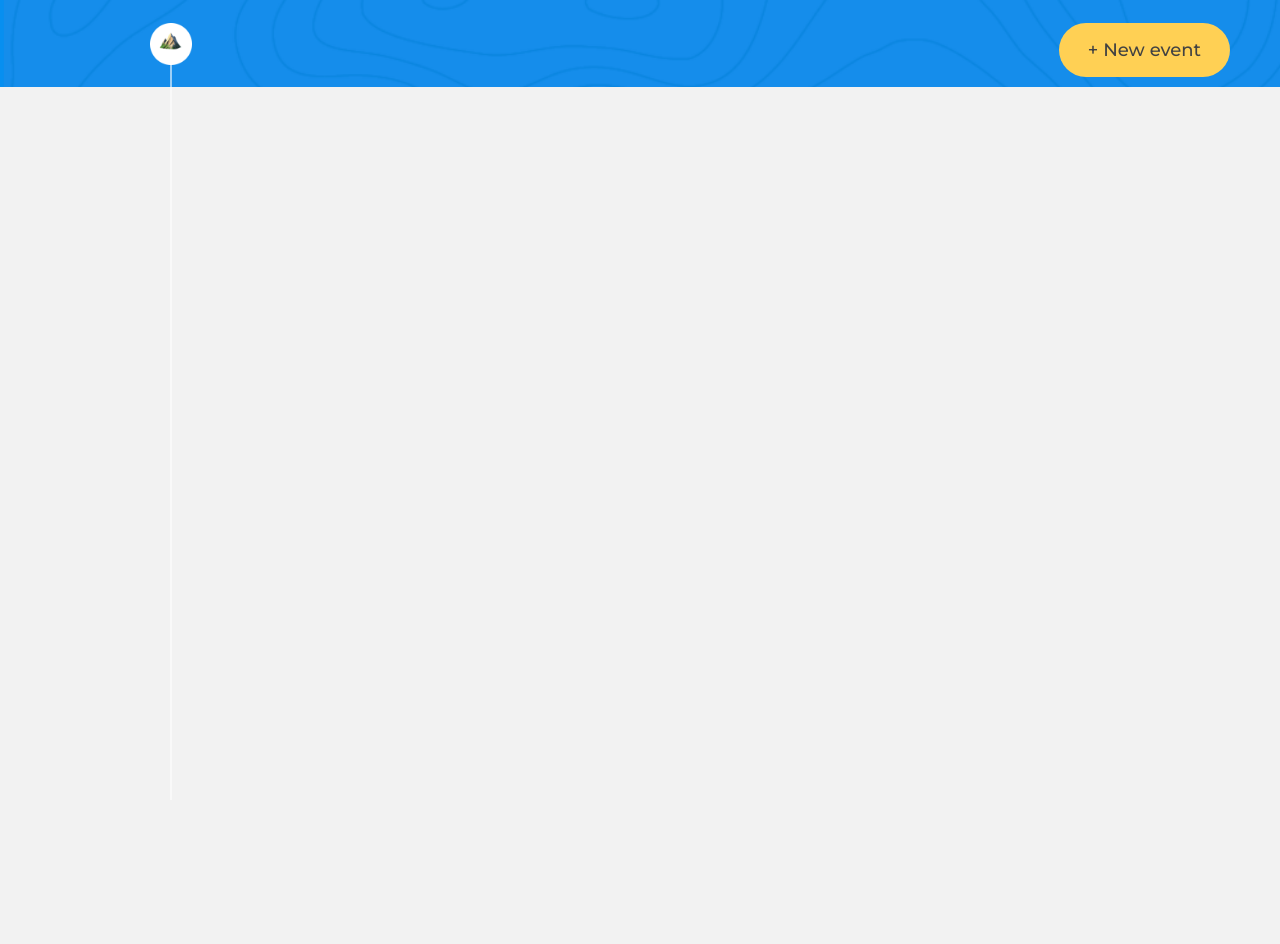
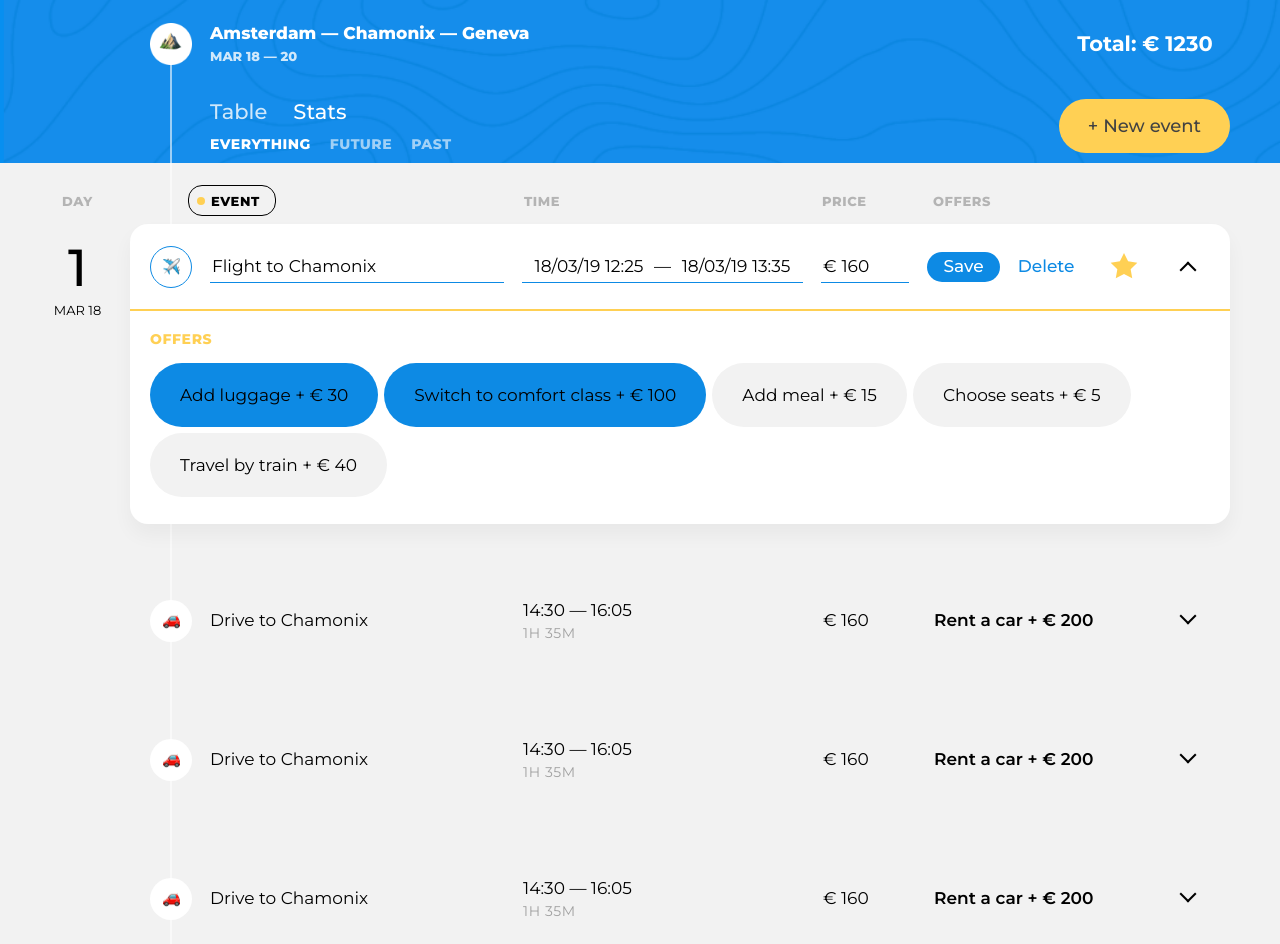
Before and after one commit to Valeriaartemchenko/230764-big-trip-11, a website: page public/index.html in a window 1280 px wide. Before the commit the page ends 800 px from the top, so only its background shows below. Drawn offline with Linux system fonts and the light colour scheme.

Commit message:
Добавлена отрисовка компонентов

```diff
--- a/public/index.html
+++ b/public/index.html
@@ -41,5 +41,6 @@
           </section>
       </div>
     </main>
+    <script type="text/javascript" src="../src/main.js"></script>
   </body>
 </html>
--- a/src/main.js
+++ b/src/main.js
@@ -0,0 +1,351 @@
+'use strict';
+const TRIP_ITEMS_COUNT = 3;
+
+const createTripInformationTemplate = () => {
+  return(
+    `<section class="trip-main__trip-info  trip-info">
+      <div class="trip-info__main">
+        <h1 class="trip-info__title">Amsterdam &mdash; Chamonix &mdash; Geneva</h1>
+
+          <p class="trip-info__dates">Mar 18&nbsp;&mdash;&nbsp;20</p>
+      </div>
+    </section>`
+  );
+};
+
+const createTripCostTemplate = () => {
+  return(
+    `<p class="trip-info__cost">
+      Total: &euro;&nbsp;<span class="trip-info__cost-value">1230</span>
+    </p>`
+  )
+}
+
+const createMenuTemplate = () => {
+  return(
+    `<nav class="trip-controls__trip-tabs  trip-tabs">
+      <a class="trip-tabs__btn" href="#">Table</a>
+      <a class="trip-tabs__btn  trip-tabs__btn--active" href="#">Stats</a>
+    </nav>`
+  );
+};
+
+const createFiltersTemplate = () => {
+  return(
+    `<form class="trip-filters" action="#" method="get">
+      <div class="trip-filters__filter">
+        <input id="filter-everything" class="trip-filters__filter-input  visually-hidden" type="radio" name="trip-filter" value="everything" checked>
+        <label class="trip-filters__filter-label" for="filter-everything">Everything</label>
+      </div>
+
+      <div class="trip-filters__filter">
+        <input id="filter-future" class="trip-filters__filter-input  visually-hidden" type="radio" name="trip-filter" value="future">
+        <label class="trip-filters__filter-label" for="filter-future">Future</label>
+      </div>
+
+      <div class="trip-filters__filter">
+        <input id="filter-past" class="trip-filters__filter-input  visually-hidden" type="radio" name="trip-filter" value="past">
+        <label class="trip-filters__filter-label" for="filter-past">Past</label>
+      </div>
+
+      <button class="visually-hidden" type="submit">Accept filter</button>
+    </form>`
+  );
+};
+
+const createTripSortTemplate = () => {
+  return(
+    `<form class="trip-events__trip-sort  trip-sort" action="#" method="get">
+      <span class="trip-sort__item  trip-sort__item--day">Day</span>
+
+      <div class="trip-sort__item  trip-sort__item--event">
+        <input id="sort-event" class="trip-sort__input  visually-hidden" type="radio" name="trip-sort" value="sort-event" checked>
+        <label class="trip-sort__btn" for="sort-event">Event</label>
+      </div>
+
+      <div class="trip-sort__item  trip-sort__item--time">
+        <input id="sort-time" class="trip-sort__input  visually-hidden" type="radio" name="trip-sort" value="sort-time">
+        <label class="trip-sort__btn" for="sort-time">
+          Time
+          <svg class="trip-sort__direction-icon" width="8" height="10" viewBox="0 0 8 10">
+            <path d="M2.888 4.852V9.694H5.588V4.852L7.91 5.068L4.238 0.00999987L0.548 5.068L2.888 4.852Z"/>
+          </svg>
+        </label>
+      </div>
+
+      <div class="trip-sort__item  trip-sort__item--price">
+        <input id="sort-price" class="trip-sort__input  visually-hidden" type="radio" name="trip-sort" value="sort-price">
+        <label class="trip-sort__btn" for="sort-price">
+          Price
+          <svg class="trip-sort__direction-icon" width="8" height="10" viewBox="0 0 8 10">
+            <path d="M2.888 4.852V9.694H5.588V4.852L7.91 5.068L4.238 0.00999987L0.548 5.068L2.888 4.852Z"/>
+          </svg>
+        </label>
+      </div>
+
+      <span class="trip-sort__item  trip-sort__item--offers">Offers</span>
+    </form>`
+  );
+};
+
+const createTripDaysList = () => {
+  return (
+    `<ul class="trip-days">
+      <li class="trip-days__item  day">
+        <div class="day__info">
+          <span class="day__counter">1</span>
+          <time class="day__date" datetime="2019-03-18">MAR 18</time>
+        </div>
+        <ul class="trip-events__list">
+        </ul>`
+  );
+};
+
+const createEditFormTemplate = () => {
+  return(
+    `<li class="trip-events__item">
+                  <form class="event  event--edit" action="#" method="post">
+                    <header class="event__header">
+                      <div class="event__type-wrapper">
+                        <label class="event__type  event__type-btn" for="event-type-toggle-1">
+                          <span class="visually-hidden">Choose event type</span>
+                          <img class="event__type-icon" width="17" height="17" src="img/icons/flight.png" alt="Event type icon">
+                        </label>
+                        <input class="event__type-toggle  visually-hidden" id="event-type-toggle-1" type="checkbox">
+
+                        <div class="event__type-list">
+                          <fieldset class="event__type-group">
+                            <legend class="visually-hidden">Transfer</legend>
+
+                            <div class="event__type-item">
+                              <input id="event-type-taxi-1" class="event__type-input  visually-hidden" type="radio" name="event-type" value="taxi">
+                              <label class="event__type-label  event__type-label--taxi" for="event-type-taxi-1">Taxi</label>
+                            </div>
+
+                            <div class="event__type-item">
+                              <input id="event-type-bus-1" class="event__type-input  visually-hidden" type="radio" name="event-type" value="bus">
+                              <label class="event__type-label  event__type-label--bus" for="event-type-bus-1">Bus</label>
+                            </div>
+
+                            <div class="event__type-item">
+                              <input id="event-type-train-1" class="event__type-input  visually-hidden" type="radio" name="event-type" value="train">
+                              <label class="event__type-label  event__type-label--train" for="event-type-train-1">Train</label>
+                            </div>
+
+                            <div class="event__type-item">
+                              <input id="event-type-ship-1" class="event__type-input  visually-hidden" type="radio" name="event-type" value="ship">
+                              <label class="event__type-label  event__type-label--ship" for="event-type-ship-1">Ship</label>
+                            </div>
+
+                            <div class="event__type-item">
+                              <input id="event-type-transport-1" class="event__type-input  visually-hidden" type="radio" name="event-type" value="transport">
+                              <label class="event__type-label  event__type-label--transport" for="event-type-transport-1">Transport</label>
+                            </div>
+
+                            <div class="event__type-item">
+                              <input id="event-type-drive-1" class="event__type-input  visually-hidden" type="radio" name="event-type" value="drive">
+                              <label class="event__type-label  event__type-label--drive" for="event-type-drive-1">Drive</label>
+                            </div>
+
+                            <div class="event__type-item">
+                              <input id="event-type-flight-1" class="event__type-input  visually-hidden" type="radio" name="event-type" value="flight" checked>
+                              <label class="event__type-label  event__type-label--flight" for="event-type-flight-1">Flight</label>
+                            </div>
+                          </fieldset>
+
+                          <fieldset class="event__type-group">
+                            <legend class="visually-hidden">Activity</legend>
+
+                            <div class="event__type-item">
+                              <input id="event-type-check-in-1" class="event__type-input  visually-hidden" type="radio" name="event-type" value="check-in">
+                              <label class="event__type-label  event__type-label--check-in" for="event-type-check-in-1">Check-in</label>
+                            </div>
+
+                            <div class="event__type-item">
+                              <input id="event-type-sightseeing-1" class="event__type-input  visually-hidden" type="radio" name="event-type" value="sightseeing">
+                              <label class="event__type-label  event__type-label--sightseeing" for="event-type-sightseeing-1">Sightseeing</label>
+                            </div>
+
+                            <div class="event__type-item">
+                              <input id="event-type-restaurant-1" class="event__type-input  visually-hidden" type="radio" name="event-type" value="restaurant">
+                              <label class="event__type-label  event__type-label--restaurant" for="event-type-restaurant-1">Restaurant</label>
+                            </div>
+                          </fieldset>
+                        </div>
+                      </div>
+
+                      <div class="event__field-group  event__field-group--destination">
+                        <label class="event__label  event__type-output" for="event-destination-1">
+                          Flight to
+                        </label>
+                        <input class="event__input  event__input--destination" id="event-destination-1" type="text" name="event-destination" value="Chamonix" list="destination-list-1">
+                        <datalist id="destination-list-1">
+                          <option value="Amsterdam"></option>
+                          <option value="Geneva"></option>
+                          <option value="Chamonix"></option>
+                        </datalist>
+                      </div>
+
+                      <div class="event__field-group  event__field-group--time">
+                        <label class="visually-hidden" for="event-start-time-1">
+                          From
+                        </label>
+                        <input class="event__input  event__input--time" id="event-start-time-1" type="text" name="event-start-time" value="18/03/19 12:25">
+                        &mdash;
+                        <label class="visually-hidden" for="event-end-time-1">
+                          To
+                        </label>
+                        <input class="event__input  event__input--time" id="event-end-time-1" type="text" name="event-end-time" value="18/03/19 13:35">
+                      </div>
+
+                      <div class="event__field-group  event__field-group--price">
+                        <label class="event__label" for="event-price-1">
+                          <span class="visually-hidden">Price</span>
+                          &euro;
+                        </label>
+                        <input class="event__input  event__input--price" id="event-price-1" type="text" name="event-price" value="160">
+                      </div>
+
+                      <button class="event__save-btn  btn  btn--blue" type="submit">Save</button>
+                      <button class="event__reset-btn" type="reset">Delete</button>
+
+                      <input id="event-favorite-1" class="event__favorite-checkbox  visually-hidden" type="checkbox" name="event-favorite" checked>
+                      <label class="event__favorite-btn" for="event-favorite-1">
+                        <span class="visually-hidden">Add to favorite</span>
+                        <svg class="event__favorite-icon" width="28" height="28" viewBox="0 0 28 28">
+                          <path d="M14 21l-8.22899 4.3262 1.57159-9.1631L.685209 9.67376 9.8855 8.33688 14 0l4.1145 8.33688 9.2003 1.33688-6.6574 6.48934 1.5716 9.1631L14 21z"/>
+                        </svg>
+                      </label>
+
+                      <button class="event__rollup-btn" type="button">
+                        <span class="visually-hidden">Open event</span>
+                      </button>
+                    </header>
+
+                    <section class="event__details">
+                      <section class="event__section  event__section--offers">
+                        <h3 class="event__section-title  event__section-title--offers">Offers</h3>
+
+                        <div class="event__available-offers">
+                          <div class="event__offer-selector">
+                            <input class="event__offer-checkbox  visually-hidden" id="event-offer-luggage-1" type="checkbox" name="event-offer-luggage" checked>
+                            <label class="event__offer-label" for="event-offer-luggage-1">
+                              <span class="event__offer-title">Add luggage</span>
+                              &plus;
+                              &euro;&nbsp;<span class="event__offer-price">30</span>
+                            </label>
+                          </div>
+
+                          <div class="event__offer-selector">
+                            <input class="event__offer-checkbox  visually-hidden" id="event-offer-comfort-1" type="checkbox" name="event-offer-comfort" checked>
+                            <label class="event__offer-label" for="event-offer-comfort-1">
+                              <span class="event__offer-title">Switch to comfort class</span>
+                              &plus;
+                              &euro;&nbsp;<span class="event__offer-price">100</span>
+                            </label>
+                          </div>
+
+                          <div class="event__offer-selector">
+                            <input class="event__offer-checkbox  visually-hidden" id="event-offer-meal-1" type="checkbox" name="event-offer-meal">
+                            <label class="event__offer-label" for="event-offer-meal-1">
+                              <span class="event__offer-title">Add meal</span>
+                              &plus;
+                              &euro;&nbsp;<span class="event__offer-price">15</span>
+                            </label>
+                          </div>
+
+                          <div class="event__offer-selector">
+                            <input class="event__offer-checkbox  visually-hidden" id="event-offer-seats-1" type="checkbox" name="event-offer-seats">
+                            <label class="event__offer-label" for="event-offer-seats-1">
+                              <span class="event__offer-title">Choose seats</span>
+                              &plus;
+                              &euro;&nbsp;<span class="event__offer-price">5</span>
+                            </label>
+                          </div>
+
+                          <div class="event__offer-selector">
+                            <input class="event__offer-checkbox  visually-hidden" id="event-offer-train-1" type="checkbox" name="event-offer-train">
+                            <label class="event__offer-label" for="event-offer-train-1">
+                              <span class="event__offer-title">Travel by train</span>
+                              &plus;
+                              &euro;&nbsp;<span class="event__offer-price">40</span>
+                            </label>
+                          </div>
+                        </div>
+                      </section>
+                    </section>
+                  </form>
+                </li>`
+  );
+};
+
+const createTripItemTemplate = () => {
+  return(
+    `<li class="trip-events__item">
+                  <div class="event">
+                    <div class="event__type">
+                      <img class="event__type-icon" width="42" height="42" src="img/icons/drive.png" alt="Event type icon">
+                    </div>
+                    <h3 class="event__title">Drive to Chamonix</h3>
+
+                    <div class="event__schedule">
+                      <p class="event__time">
+                        <time class="event__start-time" datetime="2019-03-18T14:30">14:30</time>
+                        &mdash;
+                        <time class="event__end-time" datetime="2019-03-18T16:05">16:05</time>
+                      </p>
+                      <p class="event__duration">1H 35M</p>
+                    </div>
+
+                    <p class="event__price">
+                      &euro;&nbsp;<span class="event__price-value">160</span>
+                    </p>
+
+                    <h4 class="visually-hidden">Offers:</h4>
+                    <ul class="event__selected-offers">
+                      <li class="event__offer">
+                        <span class="event__offer-title">Rent a car</span>
+                        &plus;
+                        &euro;&nbsp;<span class="event__offer-price">200</span>
+                       </li>
+                    </ul>
+
+                    <button class="event__rollup-btn" type="button">
+                      <span class="visually-hidden">Open event</span>
+                    </button>
+                  </div>
+                </li>`
+  );
+};
+
+const render = (container, template, place) => {
+  container.insertAdjacentHTML(place, template);
+};
+
+const createPageHeader = () => {
+  const mainTripElement = document.querySelector(`.trip-main`);
+  render(mainTripElement, createTripInformationTemplate(),`afterbegin`);
+
+  const tripInfoElement = mainTripElement.querySelector(`.trip-info`);
+  render(tripInfoElement, createTripCostTemplate(), `beforeend`);
+
+  const tripControlsElement = mainTripElement.querySelector(`.trip-controls`);
+  render(tripControlsElement.firstElementChild, createMenuTemplate(), `afterend`);
+  render(tripControlsElement.lastElementChild, createFiltersTemplate(), `afterend`);
+};
+
+const createPageMainBlock = () => {
+  const tripEventsElement = document.querySelector(`.trip-events`);
+  render(tripEventsElement, createTripSortTemplate(), `beforeend`);
+  render(tripEventsElement,createTripDaysList(),`beforeend`);
+
+  const tripEventsListElement = document.querySelector(`.trip-events__list`);
+  render(tripEventsListElement, createEditFormTemplate(), `beforeend`);
+
+  for (let i = 0; i < TRIP_ITEMS_COUNT; i++){
+    render(tripEventsListElement, createTripItemTemplate(), `beforeend`);
+  };
+};
+
+createPageHeader();
+createPageMainBlock();
```
